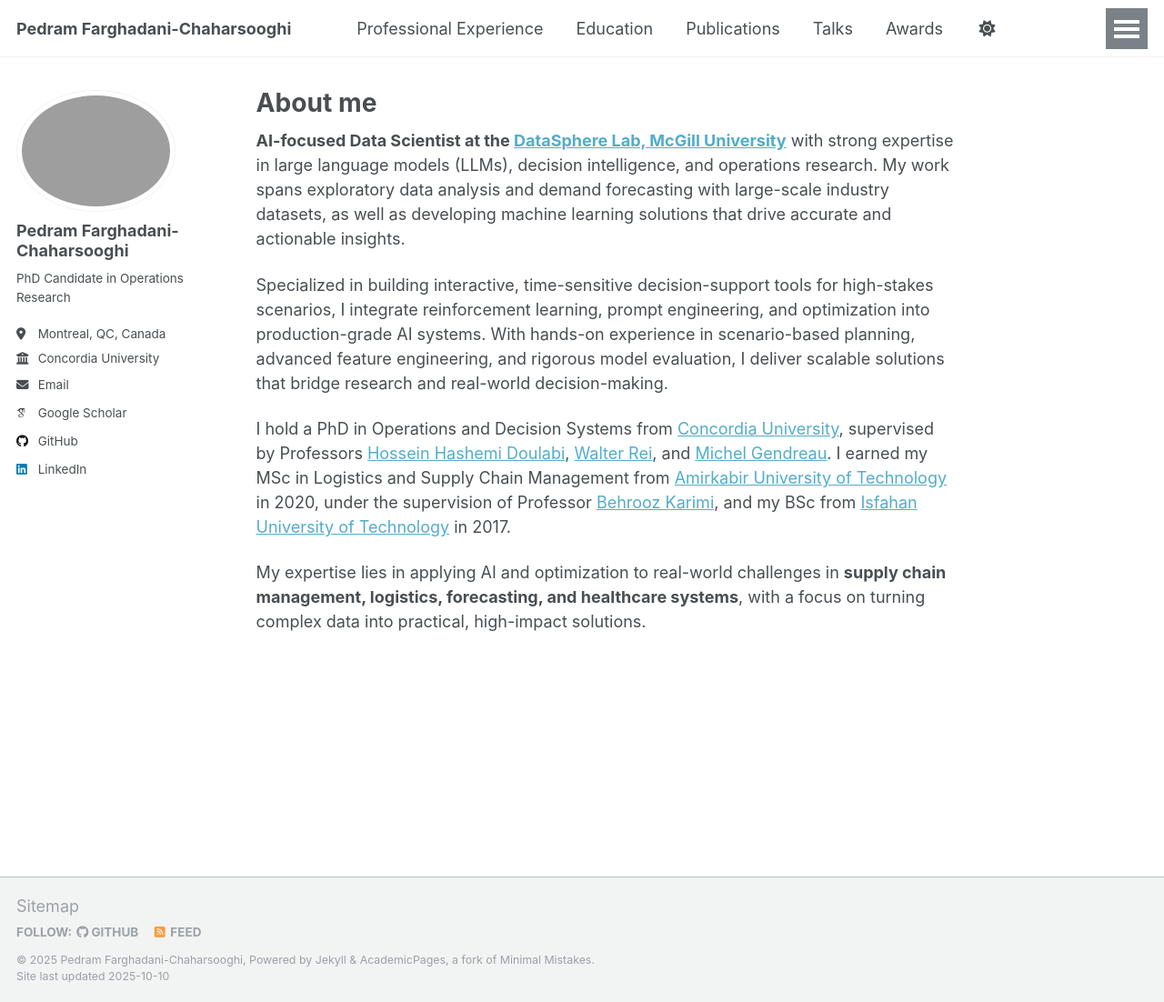
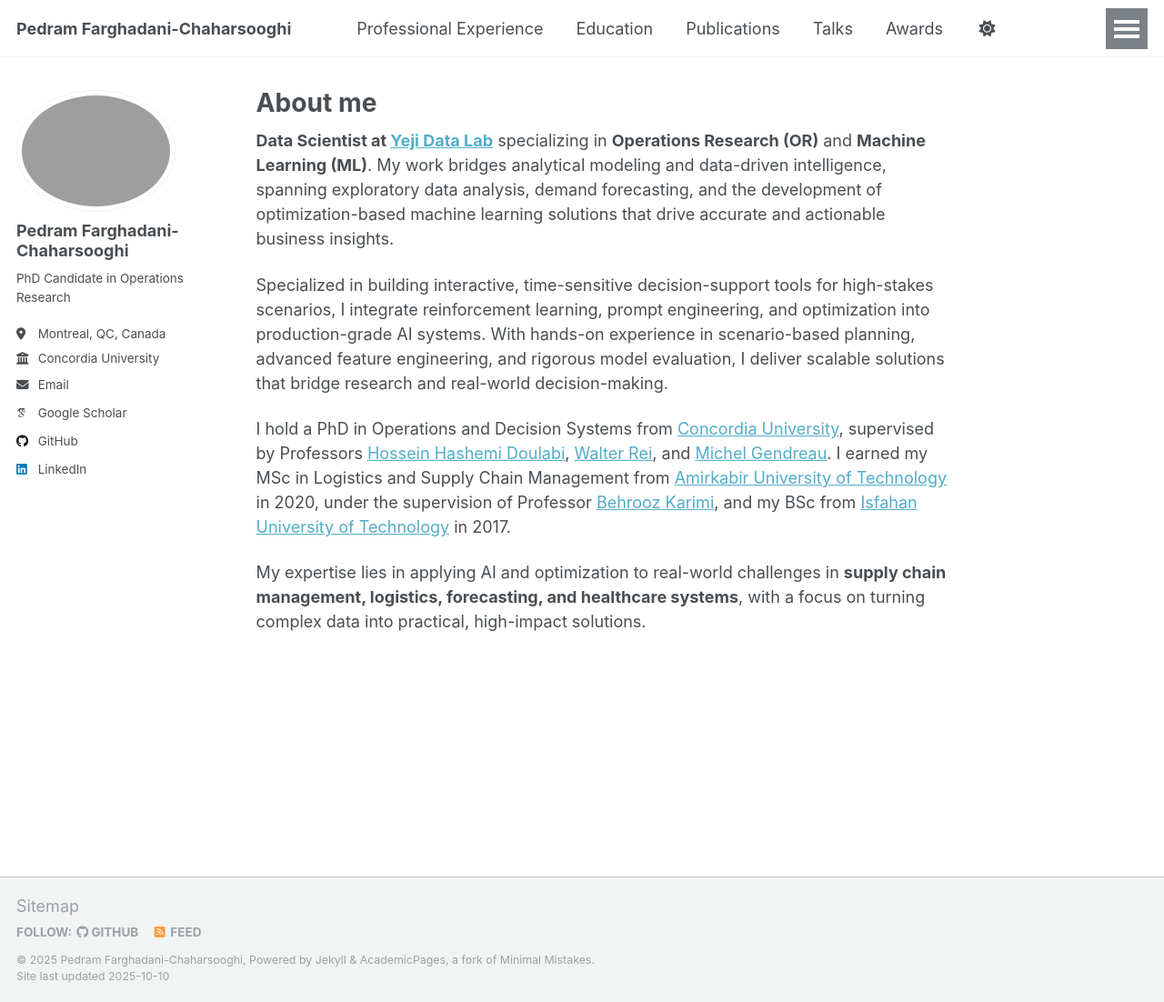
Before and after one commit to Pedram-Fdi/Pedram-Fdi.github.io, a Jekyll site: the page built from _pages/about.md, in a window 1280 px wide and 1102 px high. Shown: the whole window at 91% size. Built offline with Jekyll 4.4.1, drawn with Linux system fonts in a browser that asks for light colours; some web fonts are replaced.

Commit message:
Update about.md

```diff
--- a/_pages/about.md
+++ b/_pages/about.md
@@ -7,7 +7,7 @@ redirect_from:
   - /about.html
 ---
 
-**AI-focused Data Scientist at the [DataSphere Lab, McGill University](https://www.mcgill.ca/bensadoun-school/data-sphere-lab)** with strong expertise in large language models (LLMs), decision intelligence, and operations research. My work spans exploratory data analysis and demand forecasting with large-scale industry datasets, as well as developing machine learning solutions that drive accurate and actionable insights.
+**Data Scientist at [Yeji Data Lab](https://yejidatalab.com/)** specializing in **Operations Research (OR)** and **Machine Learning (ML)**. My work bridges analytical modeling and data-driven intelligence, spanning exploratory data analysis, demand forecasting, and the development of optimization-based machine learning solutions that drive accurate and actionable business insights.
 
 Specialized in building interactive, time-sensitive decision-support tools for high-stakes scenarios, I integrate reinforcement learning, prompt engineering, and optimization into production-grade AI systems. With hands-on experience in scenario-based planning, advanced feature engineering, and rigorous model evaluation, I deliver scalable solutions that bridge research and real-world decision-making.
 
```
